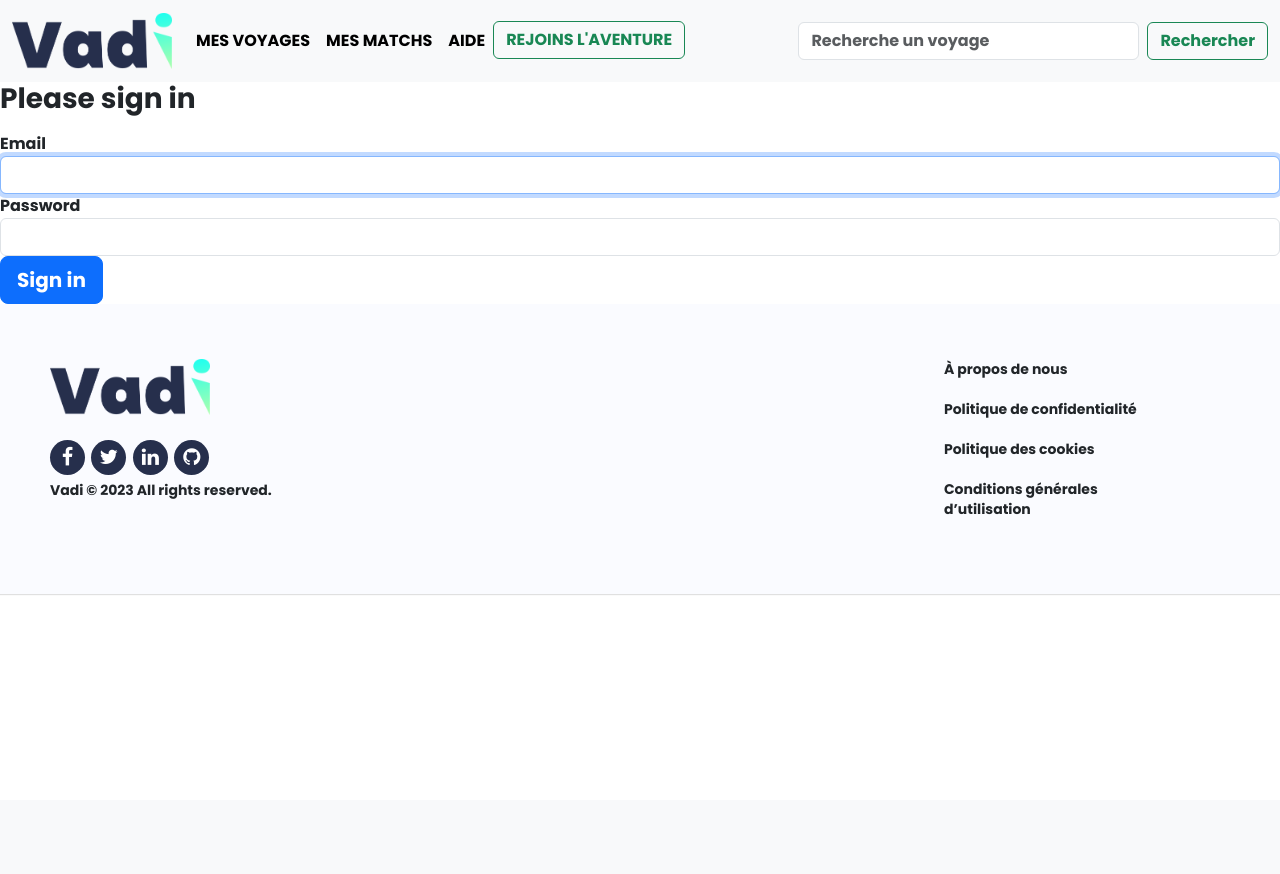
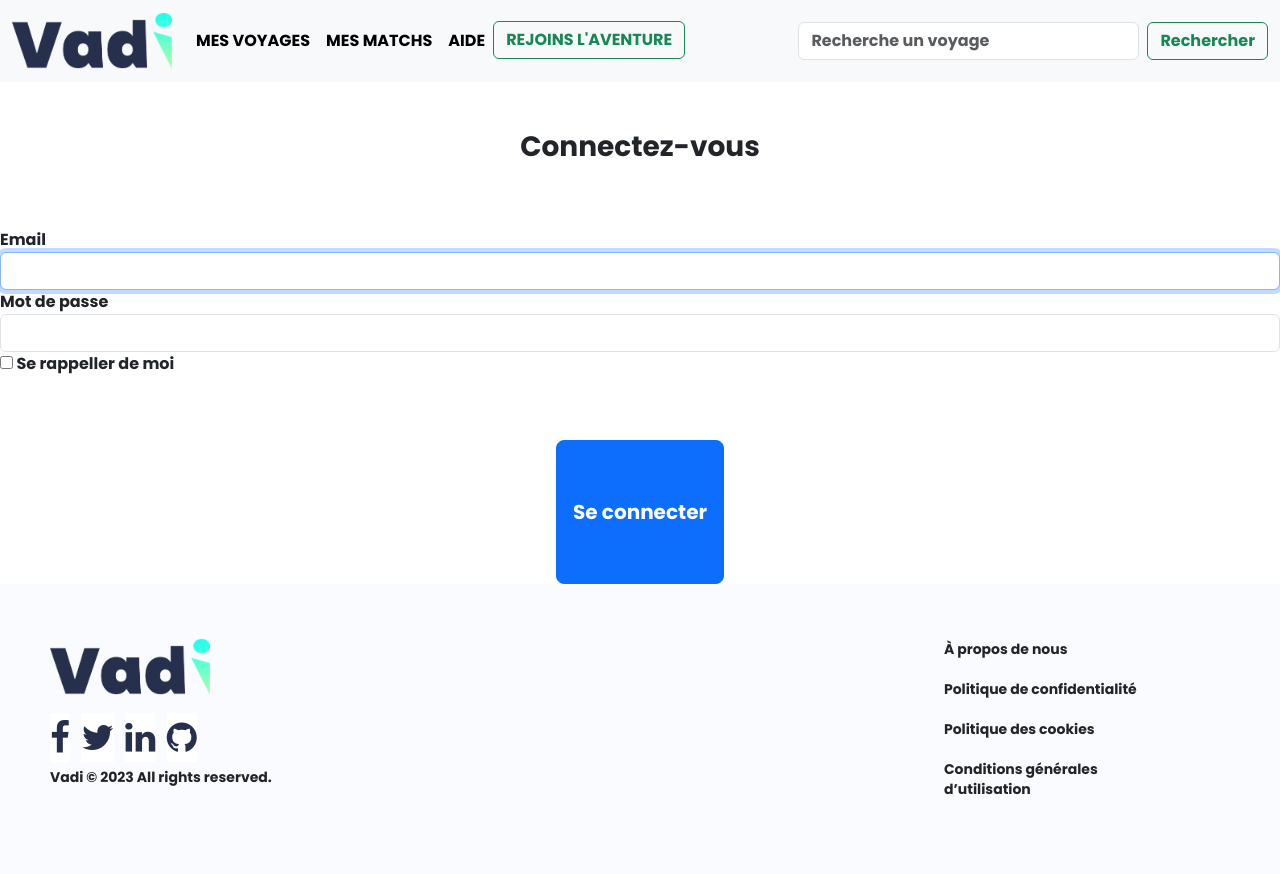
Before and after one commit to guillaumetroyaux/projet_vadi, a Symfony app: template templates/security/login.html.twig in a window 1280 px wide. Before the commit the page ends 595 px from the top, so only its background shows below. Run offline with Twig, Linux system fonts and the light colour scheme; the template is opened without the code that fills it, so the values that code supplies are empty; some libraries are stand-ins or nearby versions.

Commit message:
modification du front sur page d'accueil et formulaires

```diff
--- a/templates/includes/footer.html.twig
+++ b/templates/includes/footer.html.twig
@@ -61,6 +61,7 @@
 	font-size: 14px;
 	font-weight: bold;
 	margin: 0;
+    padding-top:10px;
 }
 
 /* Footer Center */
@@ -149,20 +150,16 @@
 }
 
 .footer-distributed .footer-icons a{
-	display: inline-block;
-	width: 35px;
-	height: 35px;
 	cursor: pointer;
-	background-color:  #262F4C;
-	border-radius: 20px;
+	background-color:  white;
 
-	font-size: 20px;
-	color: white;
+	border-radius: ;
+	font-size: 35px;
+	color: #262F4C;
 	text-align: center;
 	line-height: 35px;
 
-	margin-right: 3px;
-	margin-bottom: 5px;
+	margin-right: 8px;
 }
 
 /* If you don't want the footer to be responsive, remove these media queries */
@@ -197,6 +194,7 @@
 				<img src="{{ asset('Images/logoNavbar.png') }}" style="width: 10rem; height: auto;" role="img" alt="Odessa" loading="lazy">
 
 				<div class="footer-icons">
+
 					<a href="#"><i class="fa fa-facebook"></i></a>
 					<a href="#"><i class="fa fa-twitter"></i></a>
 					<a href="#"><i class="fa fa-linkedin"></i></a>
@@ -217,10 +215,8 @@
 				<p class="footer-company-about">
 					<span>À propos de nous</span>
 					<span>Politique de confidentialité</span>
-
-<span>Politique des cookies</span>
-
-          <span>Conditions générales d’utilisation</span>
+                    <span>Politique des cookies</span>
+                    <span>Conditions générales d’utilisation</span>
 				</p>
 
 			</div>
--- a/templates/includes/header.html.twig
+++ b/templates/includes/header.html.twig
@@ -17,7 +17,7 @@
                         <a class="nav-link active" aria-current="page" href="/aide">AIDE</a>
                     </li>
                     <li class="nav-item">
-                        <button class="btn btn-outline-success" type="submit" onclick="window.location.href ='inscription';">REJOINS L'AVENTURE</button>
+                        <button class="btn btn-outline-success" type="submit" onclick="window.location.href ='login';">REJOINS L'AVENTURE</button>
                     </li>
                 </ul>
                 <form class="d-flex" role="search">
--- a/templates/security/login.html.twig
+++ b/templates/security/login.html.twig
@@ -3,40 +3,48 @@
 {% block title %}Log in!{% endblock %}
 
 {% block body %}
+<style>
+.formulaire {
+  display: flex;
+  justify-content: center;
+}
+</style>
 <form method="post">
     {% if error %}
         <div class="alert alert-danger">{{ error.messageKey|trans(error.messageData, 'security') }}</div>
     {% endif %}
 
     {% if app.user %}
+        <div class="formulaire">
         <div class="mb-3">
             You are logged in as {{ app.user.userIdentifier }}, <a href="{{ path('app_logout') }}">Logout</a>
         </div>
+        </div>
     {% endif %}
-
-    <h1 class="h3 mb-3 font-weight-normal">Please sign in</h1>
+    <br><br>
+    <div class="formulaire">
+    <h1 class="h3 mb-3 font-weight-normal">Connectez-vous</h1>
+    </div>
+    <br><br>
     <label for="inputEmail">Email</label>
     <input type="email" value="{{ last_username }}" name="email" id="inputEmail" class="form-control" autocomplete="email" required autofocus>
-    <label for="inputPassword">Password</label>
+    <label for="inputPassword">Mot de passe</label>
     <input type="password" name="password" id="inputPassword" class="form-control" autocomplete="current-password" required>
 
     <input type="hidden" name="_csrf_token"
            value="{{ csrf_token('authenticate') }}"
     >
-
-    {#
-        Uncomment this section and add a remember_me option below your firewall to activate remember me functionality.
-        See https://symfony.com/doc/current/security/remember_me.html
-
-        <div class="checkbox mb-3">
+    <div class="checkbox mb-3">
             <label>
-                <input type="checkbox" name="_remember_me"> Remember me
+                <input type="checkbox" name="_remember_me"> Se rappeller de moi
             </label>
         </div>
-    #}
-
+        <br><br>
+    <div class="formulaire">
     <button class="btn btn-lg btn-primary" type="submit">
-        Sign in
+        Se connecter
     </button>
+    <br><br><br><br><br><br>
+    </div>
 </form>
 {% endblock %}
```
Also changed, not shown: src/Controller/HomeController.php (+0 -7 lines), templates/application/index.html.twig (+24 -14 lines), templates/registration/register.html.twig (+28 -8 lines), public/Images/Concept.png (added), public/Images/Formules.png (added), public/Images/Securite.png (added), public/Images/Sejour.png (added), 1 other file.
